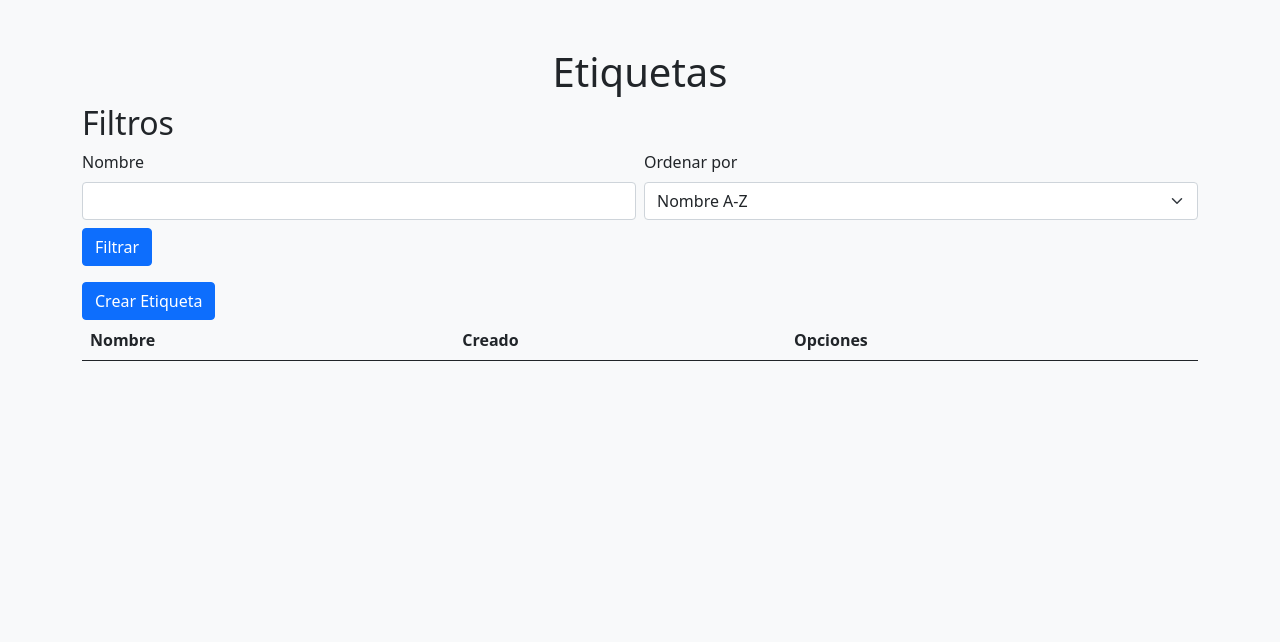
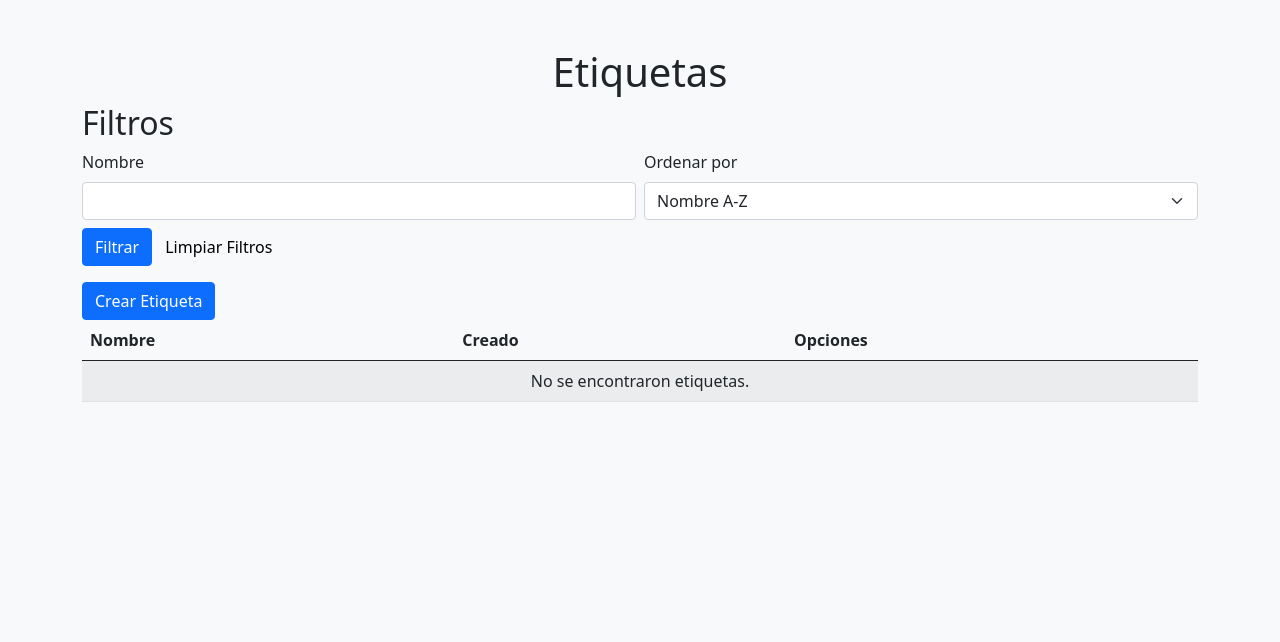
Before and after one commit to TomasCamp/historic-sites-app, a Flask app: template src/templates/tags/index.html in a window 1280 px wide. Shown: the part 57-699 px from the top of the page. Run offline with Flask 3, Linux system fonts and the light colour scheme; the template is opened without the code that fills it: values that come from a table or form of the project are taken from there, others are empty; some libraries are stand-ins or nearby versions.

Commit message:
feat: agregar limpiar filtros en tags  y mensaje al no encontrar etiquetas

```diff
--- a/src/templates/tags/index.html
+++ b/src/templates/tags/index.html
@@ -17,6 +17,7 @@
         </div>
 
         <button type="submit" class="btn btn-primary">Filtrar</button>
+        <a href="{{url_for("tags.index")}}" class="btn btn-light">Limpiar Filtros</a>
     </form>
 </div>
 
@@ -31,6 +32,7 @@
         </tr>
     </thead>
     <tbody>
+        {% if tags %}
             {% for tag in tags %}
             <tr>
                 <td>{{tag.name}}</td>
@@ -42,6 +44,11 @@
                 </td>
             </tr>
             {% endfor %}
+        {% else %}
+            <tr>
+                <td colspan="9" class="text-center">No se encontraron etiquetas.</td>
+            </tr>
+        {% endif %}
     </tbody>
 </table>
 
```
Lines whose indentation alone changed are shown as unchanged.
